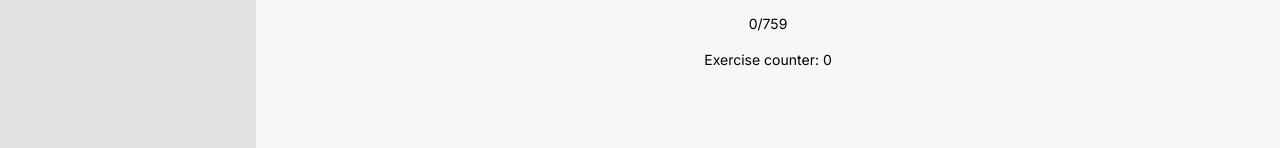
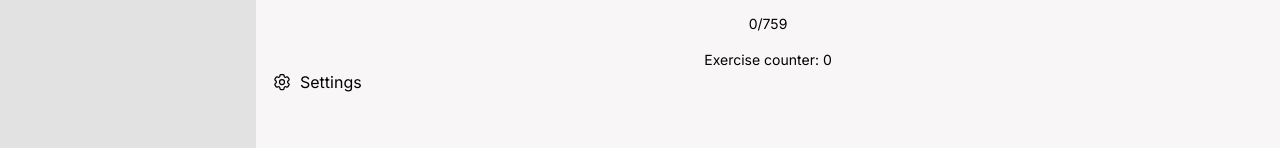
Before and after one commit to eliaweiss/open-lingua-ai, a Next.js app: page /exercises/translate in a window 1280 px wide. Shown: the part 649-797 px from the top of the page. Built offline with nearby package versions, Linux system fonts and the light colour scheme; no server answers; what tailwindcss-rtl would draw is missing.

Commit message:
counters

```diff
--- a/src/app/exercises/conjugate/ConjugateExercise.jsx
+++ b/src/app/exercises/conjugate/ConjugateExercise.jsx
@@ -66,6 +66,7 @@ export const ConjugateExercise = () => {
   };
 
   return (
+    <div>
       <div className="flex flex-col space-y-4">
         <div className="flex flex-col justify-center items-center text-center w-full">
           <div className="text-left">
@@ -217,6 +218,7 @@ export const ConjugateExercise = () => {
             <div>{t("settings_title")}</div>
           </div>
         </div>
+      </div>
 
       <div
         className={`transition-opacity duration-1000 ${
--- a/src/app/exercises/translate/TranslateExercise.jsx
+++ b/src/app/exercises/translate/TranslateExercise.jsx
@@ -22,10 +22,14 @@ import { readAloud } from "@/app/utils/speechUtils";
 import { removeDotAtEnd } from "@/app/helpers";
 import Textarea from "@/app/components/Textarea";
 import { compareText } from "@/app/utils/compareWords";
+import { Cog6ToothIcon } from "@heroicons/react/24/outline"; // Add this import
+import TranslateExerciseSettings from "./TranslateExerciseSettings"; // Add this import
 
 const TranslateExercise = () => {
   const t = useTranslation(); // Use the translation hook
   const correctText = useMemo(() => t("correct") || "Correct", [t]);
+
+  const [showSettings, setShowSettings] = useState(false);
 
   const { currentPhraseIndex, phrases, getLanguageName } = useAppStore();
   const {
@@ -166,6 +170,7 @@ const TranslateExercise = () => {
   };
 
   return (
+    <div className="">
       <div className="flex flex-col justify-center items-center text-center w-full space-y-4">
         <div className="text-left">
           <div className="text-sText text-sm">{t("exercise_title")}:</div>
@@ -316,6 +321,25 @@ const TranslateExercise = () => {
           </div>
         </div>
       </div>
+
+      <div className="mb-2">
+        <div
+          className="flex space-x-2 cursor-pointer"
+          onClick={() => setShowSettings(!showSettings)}
+        >
+          <Cog6ToothIcon className="w-5" />
+          <div>{t("settings_title")}</div>
+        </div>
+      </div>
+
+      <div
+        className={`transition-opacity duration-1000 ${
+          showSettings ? "opacity-100" : "opacity-0"
+        }`}
+      >
+        {showSettings && <TranslateExerciseSettings />}
+      </div>
+    </div>
   );
 };
 
--- /dev/null
+++ b/src/app/exercises/translate/TranslateExerciseSettings.jsx
@@ -0,0 +1,23 @@
+import React from "react";
+import useTranslateExerciseStore from "./store/TranslateExerciseStore";
+import ControlButton from "@/app/components/ControlButton";
+import { useTranslation } from "@/app/i18n/useTranslation";
+
+const TranslateExerciseSettings = () => {
+  const t = useTranslation();
+  const { setExerciseCounter } = useTranslateExerciseStore();
+
+  return (
+    <div className="p-4 border rounded">
+      <ControlButton
+        onClick={() => setExerciseCounter(0)}
+        className="bg-sBg"
+        toolTip={t("reset_exercise_counter")}
+      >
+        {t("reset_exercise_counter")}
+      </ControlButton>
+    </div>
+  );
+};
+
+export default TranslateExerciseSettings;
--- a/src/app/exercises/translate/context/TranslateExerciseContext.jsx
+++ b/src/app/exercises/translate/context/TranslateExerciseContext.jsx
@@ -70,9 +70,8 @@ export const TranslateExerciseProvider = ({ children }) => {
   }, [translateDirection]);
 
   useEffect(() => {
-    if (exerciseCounter > 0) {
-      storage.set("translateExerciseCounter", exerciseCounter);
-    }
+    if (!appInitFlag) return;
+    storage.set("translateExerciseCounter", exerciseCounter);
   }, [exerciseCounter]);
 
   return (
```
Lines whose indentation alone changed are shown as unchanged.
